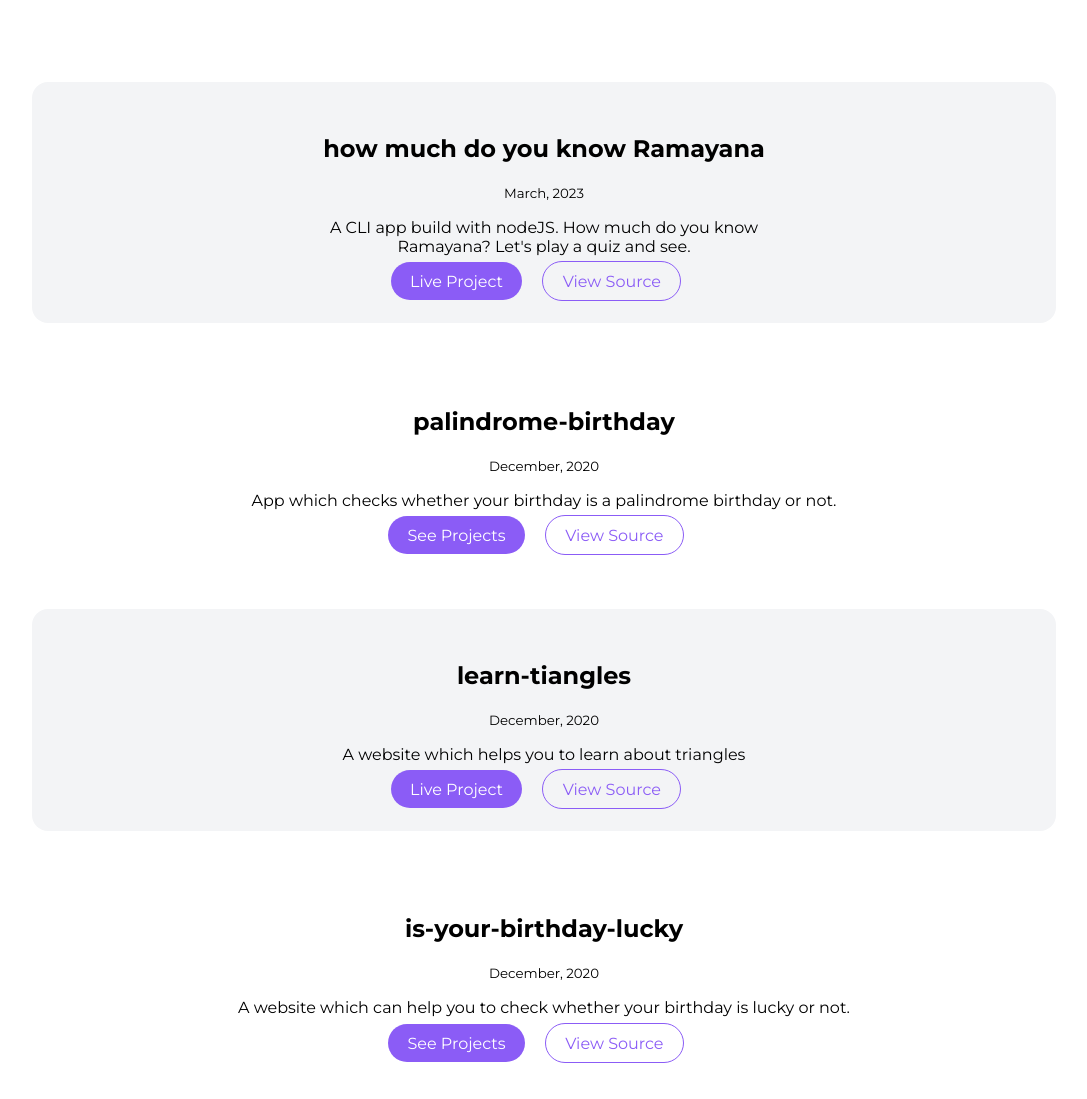
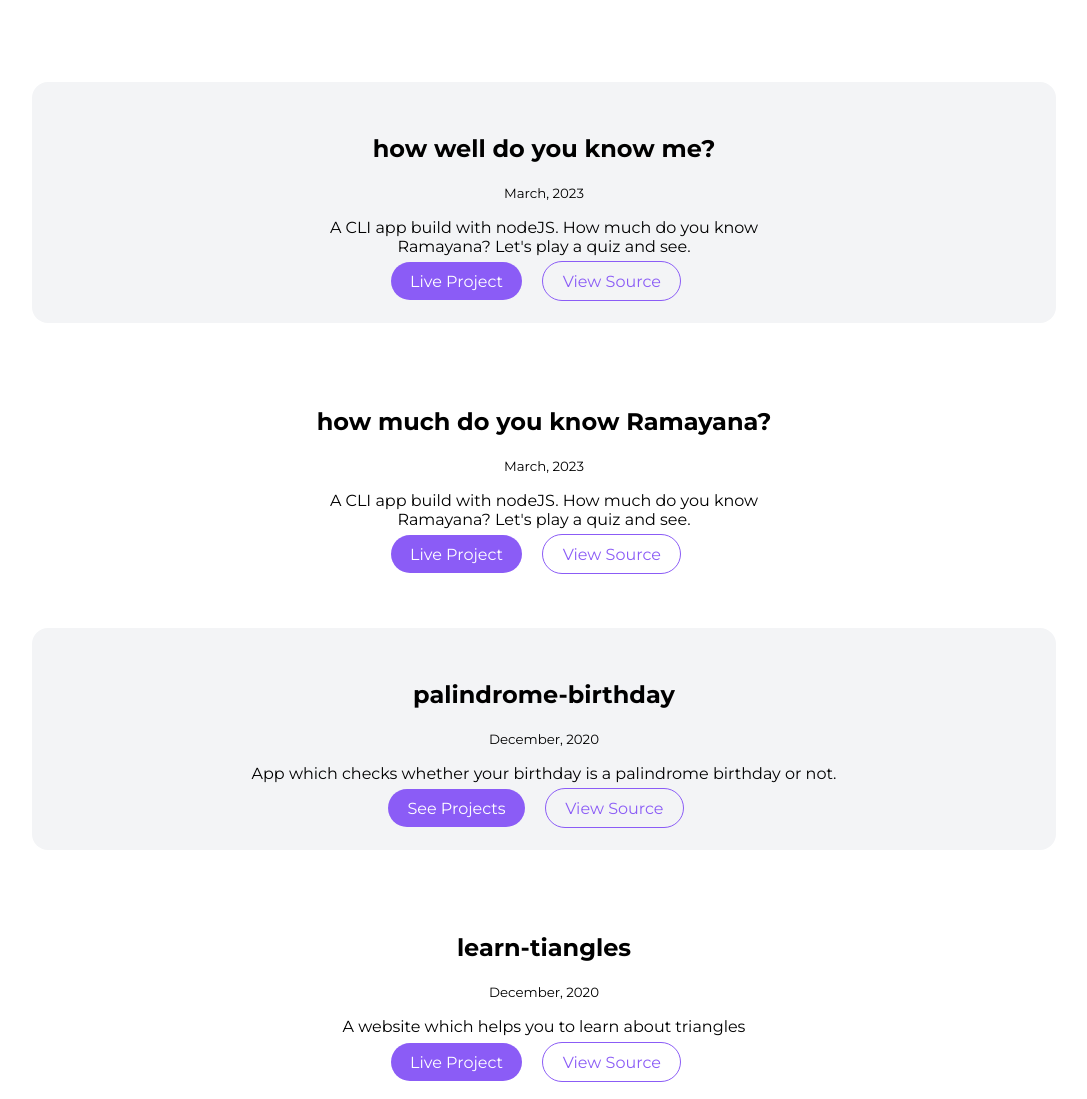
Before and after one commit to suraj-20/adarsh-balika, a plain HTML site: page adarsh-balika/projects.html in a window 1280 px wide. Shown: the part 201-1300 px from the top of the page, without its empty margins (96-1183 px from the left). Drawn offline with Linux system fonts and the light colour scheme.

Commit message:
Miner  update

```diff
--- a/adarsh-balika/projects.html
+++ b/adarsh-balika/projects.html
@@ -32,7 +32,19 @@
 
     <section class="section ow">
       <div class="container container-center">
-        <h1>how much do you know Ramayana</h1>
+        <h1>how well do you know me?</h1>
+        <small>March, 2023</small>
+        <p>
+          A CLI app build with nodeJS. How much do you know Ramayana? Let's play a quiz and see.
+        </p>
+        <a class="link link-primary" href="https://replit.com/@kumarsuraj54057/QuizGame2?embed=1&output=1">Live Project</a>
+        <a class="link link-secondary" href="https://github.com/suraj-20/neog.camp/blob/master/LessonOne/QuizApp2.js">View Source</a>
+      </div>
+    </section>
+
+    <section class="section">
+      <div class="container container-center">
+        <h1>how much do you know Ramayana?</h1>
         <small>March, 2023</small>
         <p>
           A CLI app build with nodeJS. How much do you know Ramayana? Let's play a quiz and see.
@@ -42,7 +54,7 @@
       </div>
     </section>
 
-    <section class="section">
+    <section class="section ow">
       <div class="container contianer-center">
         <h1>palindrome-birthday</h1>
         <small>December, 2020</small>
@@ -55,7 +67,7 @@
       </div>
     </section>
 
-    <section class="section ow">
+    <section class="section">
       <div class="container container-center">
         <h1>learn-tiangles</h1>
         <small>December, 2020</small>
@@ -65,7 +77,7 @@
       </div>
     </section>
 
-    <section class="section">
+    <section class="section ow">
       <div class="container contianer-center">
         <h1>is-your-birthday-lucky</h1>
         <small>December, 2020</small>
```
